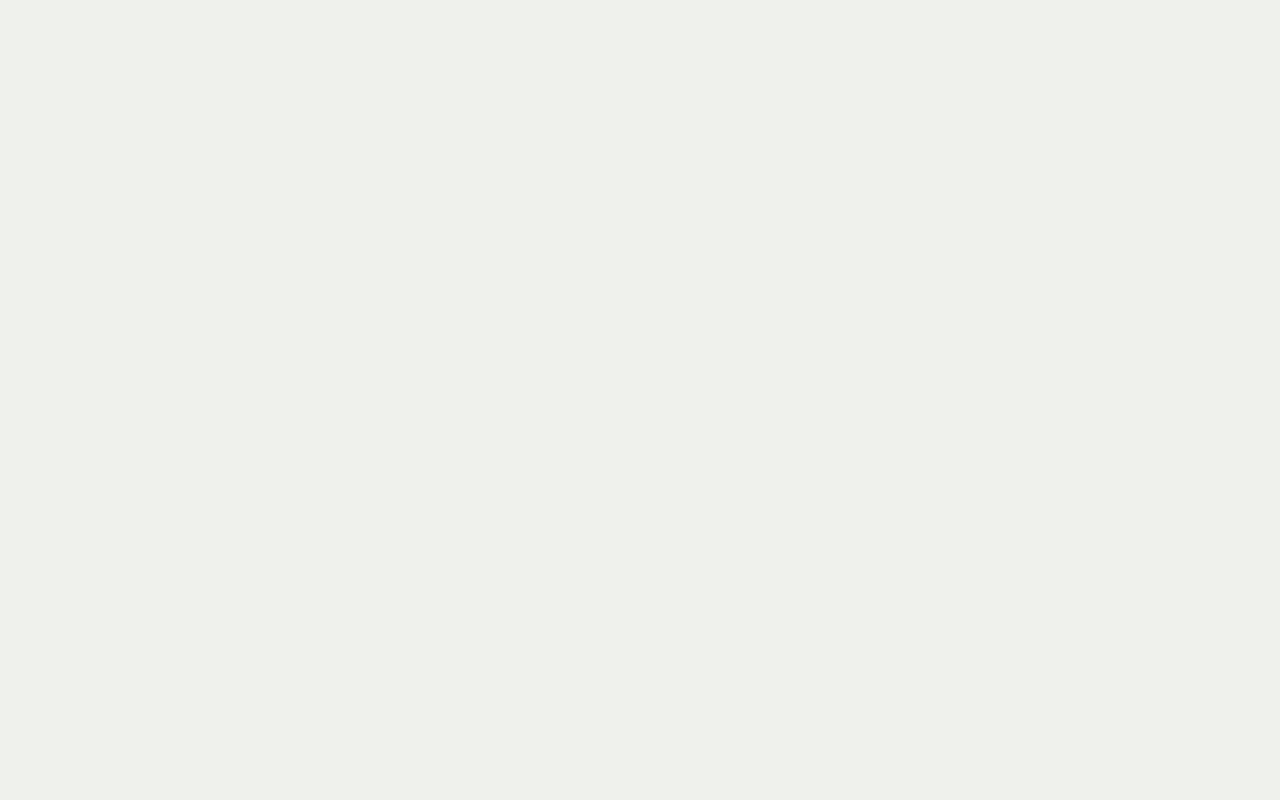
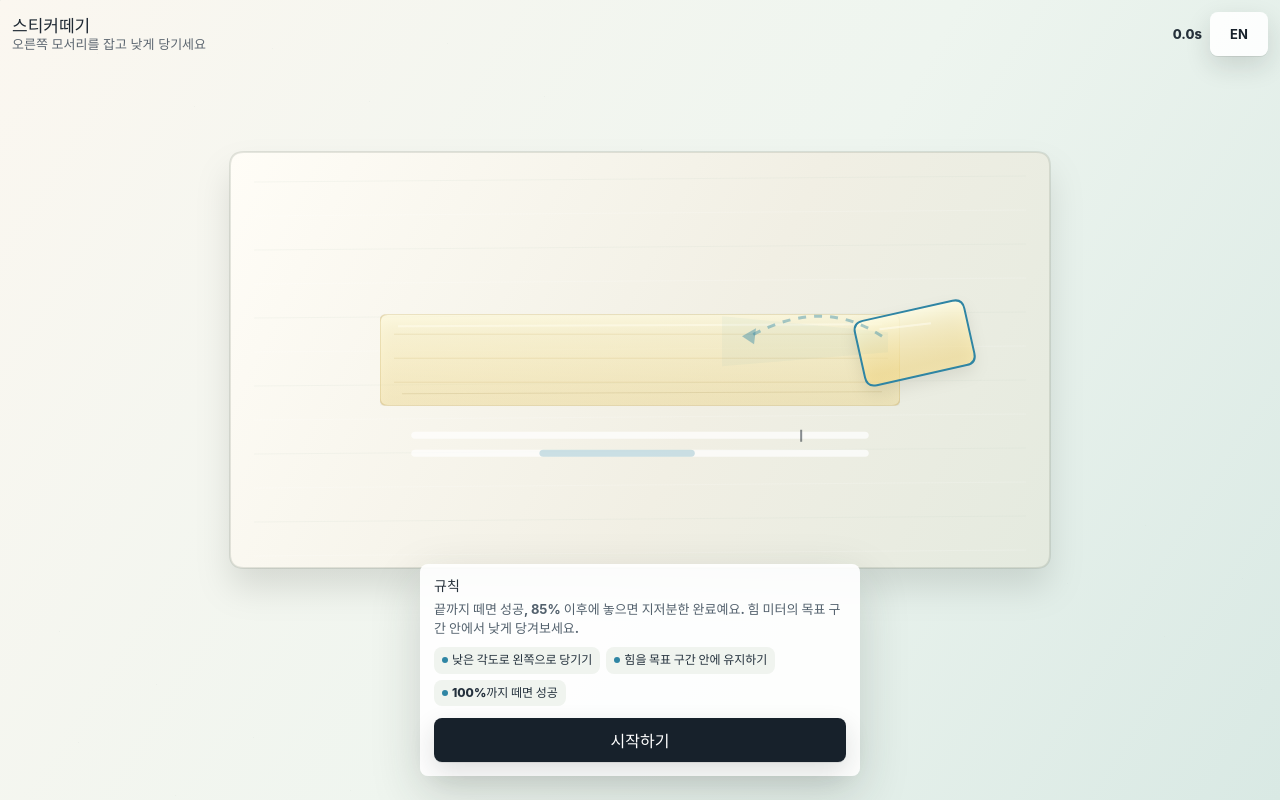
Before and after one commit to KANGSUNGBAE87/perfectpeel, a plain HTML site: page index.html in a window 1280 px wide. Drawn offline with Linux system fonts and the light colour scheme.

Commit message:
deploy: point public page to latest bundle

```diff
--- a/index.html
+++ b/index.html
@@ -4,7 +4,7 @@
     <meta charset="UTF-8" />
     <meta name="viewport" content="width=device-width, initial-scale=1.0, viewport-fit=cover" />
     <title>스티커떼기</title>
-    <script type="module" crossorigin src="/perfectpeel/assets/index-CvXdhle9.js"></script>
+    <script type="module" crossorigin src="/perfectpeel/assets/index-DbdL62Yl.js"></script>
     <link rel="stylesheet" crossorigin href="/perfectpeel/assets/index-Cm2_PPqy.css">
   </head>
   <body>
```
